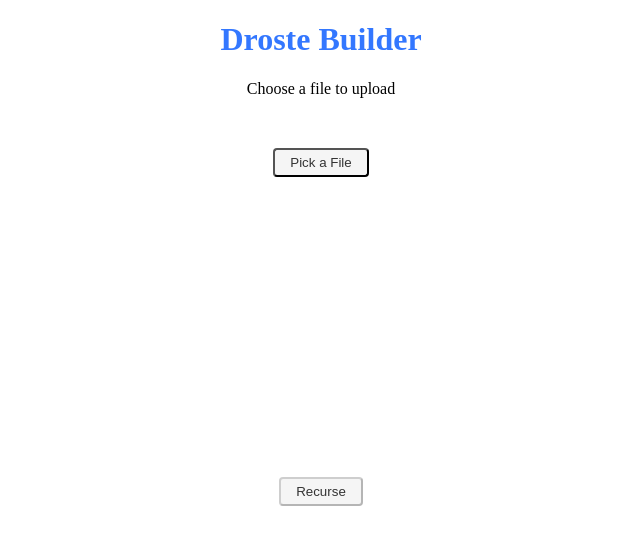
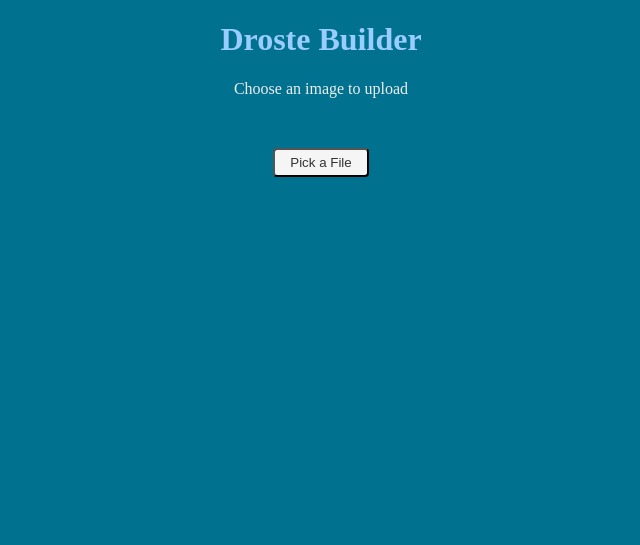
Before and after one commit to InPermutation/droste, a Flask app: page / in a window 1280 px wide. Shown: the top 545 px of the page, without its empty margins (319-959 px from the left). Run offline with Flask 2, Linux system fonts and the light colour scheme.

Commit message:
UX tweaks

```diff
--- a/static/interact.js
+++ b/static/interact.js
@@ -1,5 +1,5 @@
 window.jQuery(function($) {
-    $("#submit").attr("disabled", "disabled");
+    $("#submit").attr("disabled", "disabled").hide();
     $("#file1")
         .hide()
         .after($("<button>")
@@ -39,7 +39,7 @@ window.jQuery(function($) {
         if ( step == 1) {
             $("#x1,#x2").val(x);
             $("#y1,#y2").val(y);
-            $("#submit").attr("disabled", "disabled");
+            $("#submit").attr("disabled", "disabled").hide();
             $("#editor .highlight").remove();
             $("#editor").append( $("<div class='highlight'>"));
             highlight(this);
@@ -52,10 +52,10 @@ window.jQuery(function($) {
             order("x1", "x2");
             order("y1", "y2");
             highlight(this);
-            $("#submit").removeAttr("disabled");
+            $("#submit").removeAttr("disabled").show();
 
             step = 1;
-            $("#instructions").text("Click \"Recurse\"");
+            $("#instructions").html("&nbsp;");
         }
     }
     function moved(e) {
@@ -67,10 +67,10 @@ window.jQuery(function($) {
         highlight(this);
     }
     function editor() {
-        $("#instructions").text("Choose a file to upload");
+        $("#instructions").text("Choose an image to upload");
         $("#editor").css('visibility', 'hidden').empty();
         step = 1;
-        $("#submit").attr('disabled', 'disabled');
+        $("#submit").attr('disabled', 'disabled').hide();
 
         var files = $("#file1")[0].files;
         if (!files) return;
@@ -85,7 +85,7 @@ window.jQuery(function($) {
                     .click(clicked)
                     .mousemove(moved)
             );
-            $("#instructions").text("Click the first corner of the window");
+            $("#instructions").text("Select the recursion area of the image");
         };
         reader.readAsDataURL(file);
     }
--- a/static/override.css
+++ b/static/override.css
@@ -1,3 +1,7 @@
+body {
+    background-color: #00718F;
+    color: #333;
+}
 #drosteForm input[type=number] { display: none; }
 #drosteForm input { display: block; }
 #srnd {
@@ -11,7 +15,7 @@ a, a.btn {
     margin-left: auto;
     margin-right: auto;
     text-align:center;
-    color: #37f;
+    color: #9Cf;
 }
 .btn {
     border-radius: 4px;
@@ -22,12 +26,15 @@ a, a.btn {
 h1, #srnd, #instructions {
     text-align: center;
 }
+#instructions {
+    color: #eee;
+}
 #editor {
     margin: 30px auto;
     position: relative;
-    background-color: white;
+    background-color: #ace;
     border-radius: 20px;
-    box-shadow: 0 0 5px 5px #ccc;
+    box-shadow: 0 0 5px 5px #acf;
     display: inline-block;
 }
 #editor img {
@@ -49,8 +56,12 @@ button.btn, a.btn, input[type=submit], #editor {
     margin-right: auto;
 }
 
-.btn-warning {
+a.btn-warning {
     display: block;
     width: 190px;
-    box-shadow: 0 0 2px 2px #ddd;
+    background-color: #FB941B;
+    color: #111;
 }
+a.btn-warning:hover {
+    color: #444;
+}
--- a/templates/image.html
+++ b/templates/image.html
@@ -5,6 +5,6 @@
 </div>
 </div>
 <a class="btn btn-warning submit" href="{{url_for('submit', id=id)}}">
-    Submit to Senor Gif
+    Submit to Se&ntilde;or Gif
 </a>
 {% endblock %}
```
